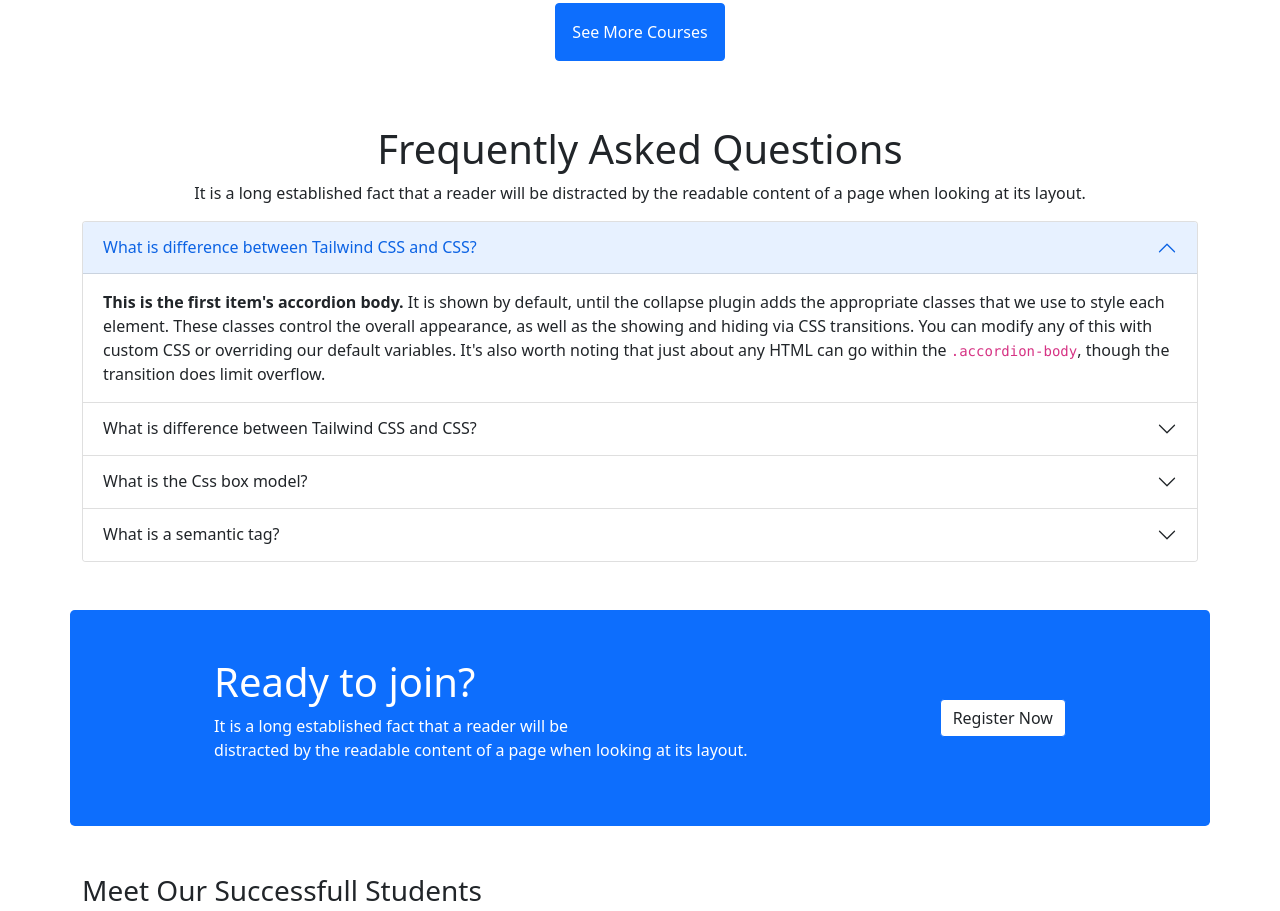
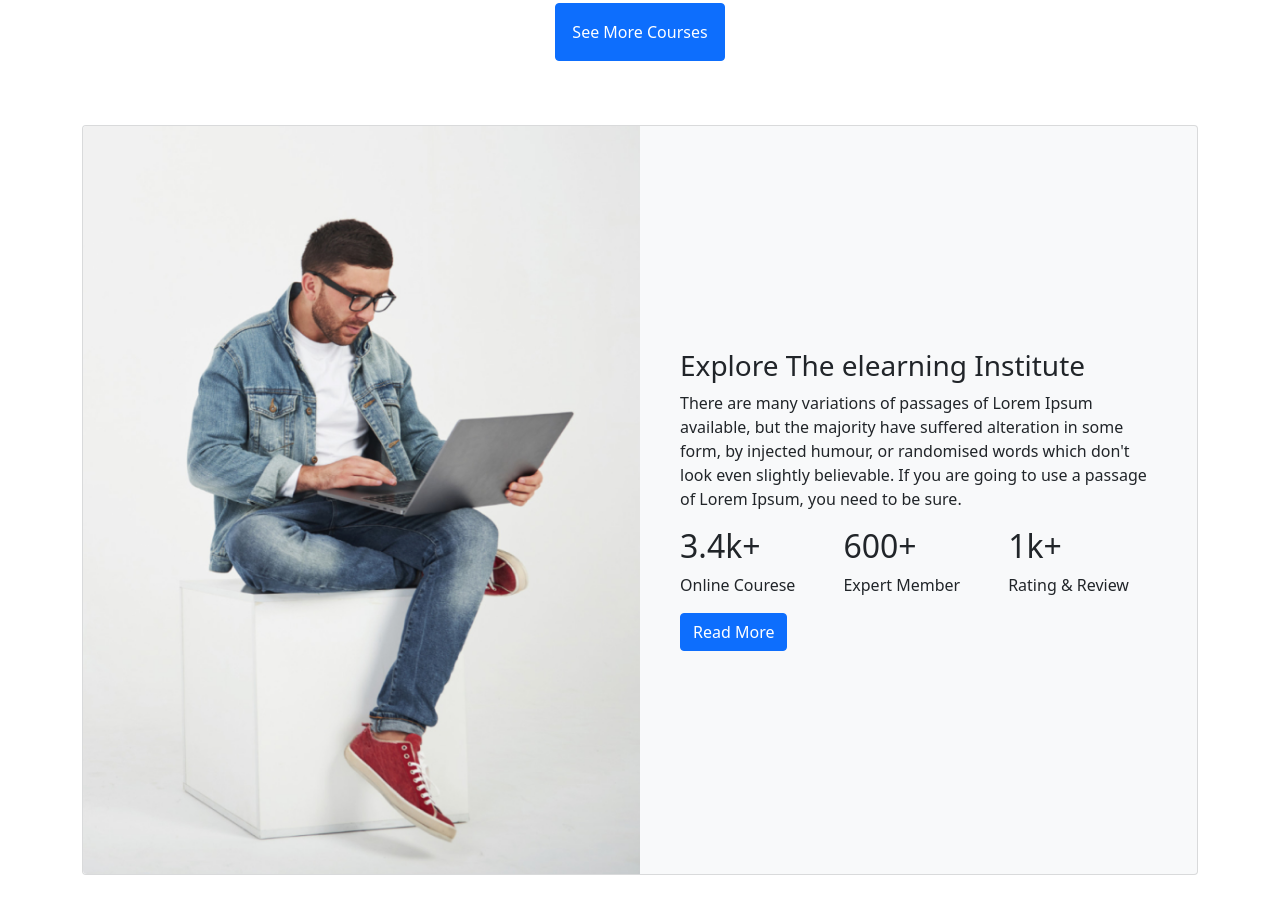
Before and after one commit to sabbir1020/digital-learning, a plain HTML site: page index.html in a window 1280 px wide. Shown: the part 1415-2326 px from the top of the page. Drawn offline with nearby package versions, Linux system fonts and the light colour scheme.

Commit message:
responsible

```diff
--- a/index.html
+++ b/index.html
@@ -195,6 +195,42 @@
                 </div>
             </section>
             <!-- Our Popular Courses End -->
+
+            <!-- Explore The elearning Institute start  -->
+             <section class="container mb-3 mt-3  ">
+              <div class="card mb-3 bg-light" >
+                <div class="row g-0 ">
+                  <div class="col-md-6">
+                    <img src="images/working.png" class="img-fluid rounded-start" alt="...">
+                  </div>
+                  <div class="col-md-6 align-self-center bg-light ">
+                    <div class="card-body mx-4 ">
+                      <h3 class="card-title">Explore The elearning Institute</h3>
+                      <p class="card-text">There are many variations of passages of Lorem Ipsum available, but the majority have suffered alteration in some form, by injected humour, or randomised words which don't look even slightly believable. If you are going to use a passage of Lorem Ipsum, you need to be sure.</p>
+                        <div class="d-flex gap-5 ">
+                          <div >
+                            <h2>3.4k+</h2>
+                            <p>Online Courese</p>
+                          </div>
+                          <div>
+                            <h2>600+</h2>
+                            <p>Expert Member</p>
+                          </div>
+                          <div>
+                            <h2>1k+</h2>
+                            <p>Rating & Review</p>
+                          </div>
+                        </div>
+                        <div class="text-center text-md-center text-lg-start text-sm-center ">
+                          <button type="button" class="btn btn-primary text-center ">Read More </button>
+                        </div>
+                    </div>
+                  </div>
+                </div>
+              </div>
+             </section>
+            <!-- Explore The elearning Institute End  -->
+
 
             <!-- Frequently Questions Start  -->
                 <section class="mt-5 mb-5">
```
